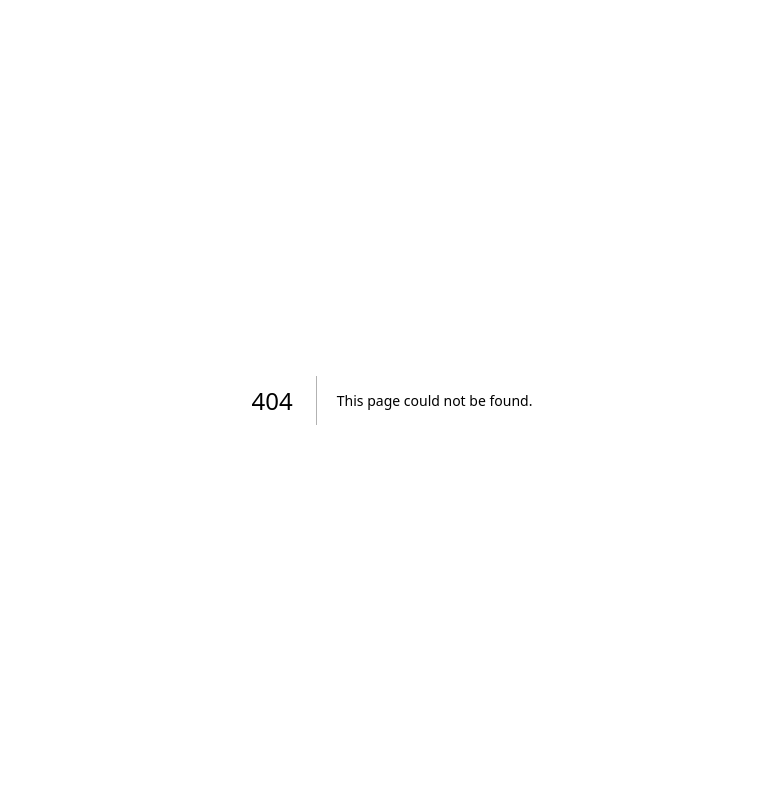
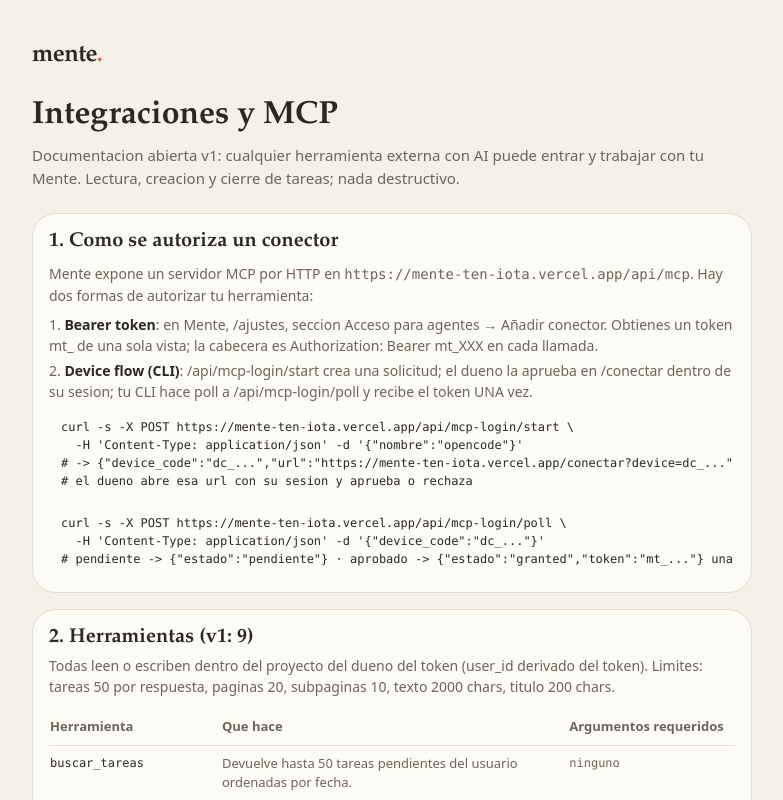
Before and after one commit to servdavid001-ctrl/mente, a Next.js app: page /integraciones in a window 1280 px wide. Before the commit this address had no page. Shown: the top 800 px of the page, without its empty margins (248-1031 px from the left). Built offline with nearby package versions, Linux system fonts and the light colour scheme.

Commit message:
feat: conectores pagina publica /integraciones (espejo docs/INTEGRACIONES.md) + links publicos

```diff
--- /dev/null
+++ b/src/app/integraciones/page.tsx
@@ -0,0 +1,39 @@
+import type { Metadata } from 'next';
+import Autoriza from '@/components/integraciones/Autoriza';
+import TablaTools from '@/components/integraciones/TablaTools';
+import EjemplosConfig from '@/components/integraciones/EjemplosConfig';
+import Cierre from '@/components/integraciones/Cierre';
+
+export const metadata: Metadata = {
+  title: 'Integraciones y MCP — Mente',
+  description:
+    'Como conectar cualquier herramienta externa con AI a Mente: servidor MCP HTTP, tokens de conector y permisos por herramienta.'
+};
+
+/** modulo 19: documentacion publica (v1), SSR estatico sin auth. El proxy
+ * excluye /integraciones del guard de sesion. Contenido espejo del repo en
+ * docs/INTEGRACIONES.md (mismo texto). */
+
+export default function PaginaIntegraciones() {
+  return (
+    <main className="mx-auto w-full max-w-[48rem] bg-bg px-6 py-10">
+      <p className="font-display text-2xl font-semibold lowercase tracking-tight">
+        mente<span className="text-accent">.</span>
+      </p>
+      <h1 className="mt-6 font-display text-[28px] font-semibold leading-tight md:text-[32px]">
+        Integraciones y MCP
+      </h1>
+      <p className="mt-2 text-[15px] text-text-soft">
+        Documentacion abierta v1: cualquier herramienta externa con AI puede entrar y
+        trabajar con tu Mente. Lectura, creacion y cierre de tareas; nada destructivo.
+      </p>
+
+      <div className="mt-6 space-y-3 md:space-y-4">
+        <Autoriza />
+        <TablaTools />
+        <EjemplosConfig />
+        <Cierre />
+      </div>
+    </main>
+  );
+}
--- a/src/app/login/page.tsx
+++ b/src/app/login/page.tsx
@@ -97,6 +97,12 @@ export default function LoginPage() {
         >
           Crear cuenta nueva
         </Link>
+        <Link
+          href="/integraciones"
+          className="mt-6 block text-center text-xs text-text-soft underline-offset-4 hover:underline"
+        >
+          Integraciones y MCP
+        </Link>
       </div>
     </main>
   );
--- /dev/null
+++ b/src/components/integraciones/Autoriza.tsx
@@ -0,0 +1,49 @@
+/** mod 19 doc publica: como se autoriza un conector (Bearer token o device
+ * flow). Componente server, sin estado. */
+
+const URL_BASE = 'https://mente-ten-iota.vercel.app';
+
+function Curl({ texto }: { texto: string }) {
+  return (
+    <pre className="mt-2 overflow-x-auto rounded-xl bg-surface px-3 py-2 text-[12px] text-text">
+      <code>{texto}</code>
+    </pre>
+  );
+}
+
+export default function Autoriza() {
+  return (
+    <section className="space-y-2 rounded-card border border-border bg-surface px-4 py-4 md:rounded-blob">
+      <h2 className="font-display text-[20px] font-semibold leading-tight">
+        1. Como se autoriza un conector
+      </h2>
+      <p className="text-[14px] text-text-soft">
+        Mente expone un servidor MCP por HTTP en <code>{URL_BASE}/api/mcp</code>. Hay dos
+        formas de autorizar tu herramienta:
+      </p>
+      <ol className="list-inside list-decimal space-y-1 text-[14px] text-text-soft">
+        <li>
+          <span className="font-semibold text-text">Bearer token</span>: en Mente, /ajustes,
+          seccion Acceso para agentes → Añadir conector. Obtienes un token mt_ de una sola
+          vista; la cabecera es Authorization: Bearer mt_XXX en cada llamada.
+        </li>
+        <li>
+          <span className="font-semibold text-text">Device flow (CLI)</span>:
+          /api/mcp-login/start crea una solicitud; el dueno la aprueba en /conectar dentro
+          de su sesion; tu CLI hace poll a /api/mcp-login/poll y recibe el token UNA vez.
+        </li>
+      </ol>
+      <Curl
+        texto={`curl -s -X POST ${URL_BASE}/api/mcp-login/start \\
+  -H 'Content-Type: application/json' -d '{"nombre":"opencode"}'
+# -> {"device_code":"dc_...","url":"${URL_BASE}/conectar?device=dc_...","expira_en":900}
+# el dueno abre esa url con su sesion y aprueba o rechaza`}
+      />
+      <Curl
+        texto={`curl -s -X POST ${URL_BASE}/api/mcp-login/poll \\
+  -H 'Content-Type: application/json' -d '{"device_code":"dc_..."}'
+# pendiente -> {"estado":"pendiente"} · aprobado -> {"estado":"granted","token":"mt_..."} una sola vez`}
+      />
+    </section>
+  );
+}
--- /dev/null
+++ b/src/components/integraciones/Cierre.tsx
@@ -0,0 +1,47 @@
+/** mod 19 doc publica: permisos por conector, seguridad y limites v1.
+ * Componente server, sin estado. */
+
+const REPO = 'https://github.com/servdavid001-ctrl/mente';
+
+export default function Cierre() {
+  return (
+    <section className="space-y-4 rounded-card border border-border bg-surface px-4 py-4 md:rounded-blob">
+      <div className="space-y-1">
+        <h2 className="font-display text-[20px] font-semibold leading-tight">
+          4. Permisos por conector
+        </h2>
+        <p className="text-[14px] text-text-soft">
+          Cada conector decide que herramientas le permites. En /ajustes, seccion Acceso
+          para agentes, expande el token: veras las 9 herramientas con un interruptor cada
+          una, mas acciones rapidas Todas/Ninguna. Guardado por cambio; lista vacia
+          bloquea TODO. El servidor tambien cumple: tools/list solo ofrece lo permitido y
+          tools/call rechaza lo demas.
+        </p>
+      </div>
+      <div className="space-y-1">
+        <h2 className="font-display text-[20px] font-semibold leading-tight">5. Seguridad</h2>
+        <ul className="list-inside list-disc space-y-1 text-[14px] text-text-soft">
+          <li>Tokens revocables en /ajustes (se borra el hash, no quedan copias).</li>
+          <li>En base de datos solo vive el SHA-256 del token, jamas el token plano.</li>
+          <li>Log auditable por accion (token_acciones) sin contenido sensible.</li>
+          <li>Rate limit: 60 peticiones por minuto por token.</li>
+          <li>Nada destructivo: lo mas fuerte es terminar_tarea (marca hecha).</li>
+          <li>El user_id vive en el token: un conector nunca ve datos de otro usuario.</li>
+        </ul>
+      </div>
+      <div className="space-y-1">
+        <h2 className="font-display text-[20px] font-semibold leading-tight">6. Limites v1</h2>
+        <ul className="list-inside list-disc space-y-1 text-[14px] text-text-soft">
+          <li>Sin notificaciones push hacia los conectores: son los conectores los que
+            preguntan.</li>
+          <li>Sin busquedas de texto libre: las herramientas trabajan por proyecto, tarea
+            e id.</li>
+          <li>Sin streaming: respuestas JSON-RPC 2.0 stateless por HTTP.</li>
+        </ul>
+        <p className="text-[14px] text-text-soft">
+          Bugs o ideas: repo de Mente en GitHub (<span className="break-all">{REPO}</span>).
+        </p>
+      </div>
+    </section>
+  );
+}
--- /dev/null
+++ b/src/components/integraciones/EjemplosConfig.tsx
@@ -0,0 +1,41 @@
+/** mod 19 doc publica: config JSON de ejemplo para clientes MCP y nota de
+ * muse/grok sin MCP. Componente server, sin estado. */
+
+const URL_MCP = 'https://mente-ten-iota.vercel.app/api/mcp';
+
+const CONFIG = JSON.stringify(
+  {
+    mcpServers: {
+      mente: {
+        type: 'http',
+        url: URL_MCP,
+        headers: { Authorization: 'Bearer mt_TU_TOKEN_DE_CONECTOR' }
+      }
+    }
+  },
+  null,
+  2
+);
+
+export default function EjemplosConfig() {
+  return (
+    <section className="rounded-card border border-border bg-surface px-4 py-4 md:rounded-blob">
+      <h2 className="font-display text-[20px] font-semibold leading-tight">
+        3. Config JSON de ejemplo
+      </h2>
+      <p className="mt-1 text-[14px] text-text-soft">
+        Sirve para opencode o para cualquier cliente MCP que acepte servidores HTTP
+        (url + cabecera Authorization). Cambia mt_TU_TOKEN_DE_CONECTOR por tu token.
+      </p>
+      <pre className="mt-2 overflow-x-auto rounded-xl bg-surface px-3 py-2 text-[12px] text-text">
+        <code>{CONFIG}</code>
+      </pre>
+      <p className="mt-3 text-[14px] text-text-soft">
+        <span className="font-semibold text-text">Muse y Grok sin MCP:</span> si tu
+        asistente no soporta MCP, no hace falta extenderlo aqui: usa Copiar recado por
+        tarea en Mente, que deja el contexto listo en el formato correcto para cada uno.
+        Si soporta cliente MCP por HTTP, con la config de arriba entra directo.
+      </p>
+    </section>
+  );
+}
--- /dev/null
+++ b/src/components/integraciones/TablaTools.tsx
@@ -0,0 +1,41 @@
+import { HERRAMIENTAS_MCP } from '@/lib/mcp/tools';
+
+/** mod 19 doc publica: tabla de las 9 tools. Source of truth compartido
+ * (lib/mcp/tools.ts): la tabla nunca se desincroniza del servidor MCP. */
+
+export default function TablaTools() {
+  return (
+    <section className="rounded-card border border-border bg-surface px-4 py-4 md:rounded-blob">
+      <h2 className="font-display text-[20px] font-semibold leading-tight">
+        2. Herramientas (v1: 9)
+      </h2>
+      <p className="mt-1 text-[14px] text-text-soft">
+        Todas leen o escriben dentro del proyecto del dueno del token (user_id derivado
+        del token). Limites: tareas 50 por respuesta, paginas 20, subpaginas 10, texto
+        2000 chars, titulo 200 chars.
+      </p>
+      <div className="mt-3 overflow-x-auto">
+        <table className="w-full min-w-[36rem] border-collapse text-left text-[13px]">
+          <thead>
+            <tr className="border-b border-border text-text-soft">
+              <th className="py-2 pr-3 font-semibold">Herramienta</th>
+              <th className="py-2 pr-3 font-semibold">Que hace</th>
+              <th className="py-2 font-semibold">Argumentos requeridos</th>
+            </tr>
+          </thead>
+          <tbody>
+            {HERRAMIENTAS_MCP.map((tool) => (
+              <tr key={tool.name} className="align-top">
+                <td className="py-2 pr-3 font-mono text-[12px] text-text">{tool.name}</td>
+                <td className="py-2 pr-3 text-text-soft">{tool.description}</td>
+                <td className="py-2 font-mono text-[12px] text-text-soft">
+                  {tool.inputSchema.required?.join(', ') ?? 'ninguno'}
+                </td>
+              </tr>
+            ))}
+          </tbody>
+        </table>
+      </div>
+    </section>
+  );
+}
--- a/src/proxy.ts
+++ b/src/proxy.ts
@@ -29,10 +29,12 @@ export async function proxy(request: NextRequest) {
   // la API maneja su propio 401; el redirect HTML romperia los fetch JSON.
   // /compartir es el share-target: su route handler decide el 303 a /login
   // (necesario tambien para POST multipart con archivos).
+  // /integraciones es documentacion publica (modulo 19): sin auth, SSR static.
   const esExenta =
     request.nextUrl.pathname.startsWith('/api') ||
     request.nextUrl.pathname.startsWith('/login') ||
     request.nextUrl.pathname.startsWith('/registro') ||
+    request.nextUrl.pathname.startsWith('/integraciones') ||
     request.nextUrl.pathname === '/compartir';
   if (!user && !esExenta) {
     return NextResponse.redirect(new URL('/login', request.url));
```
Also changed, not shown: 1 other file (tests, documents, lock files or other folders).
